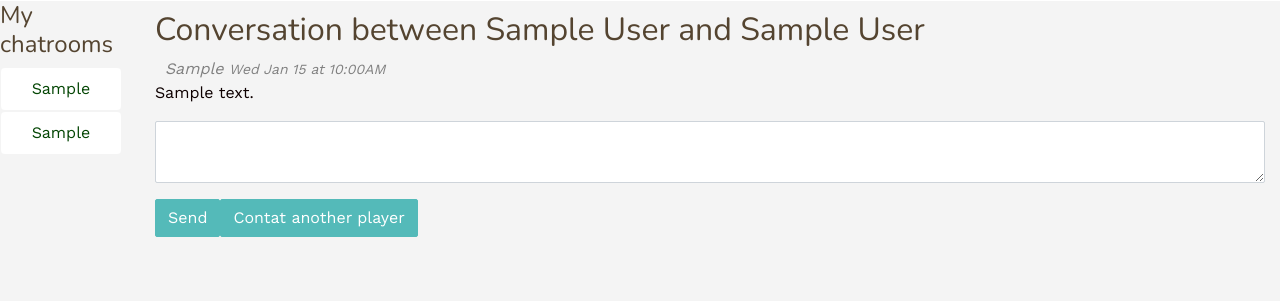
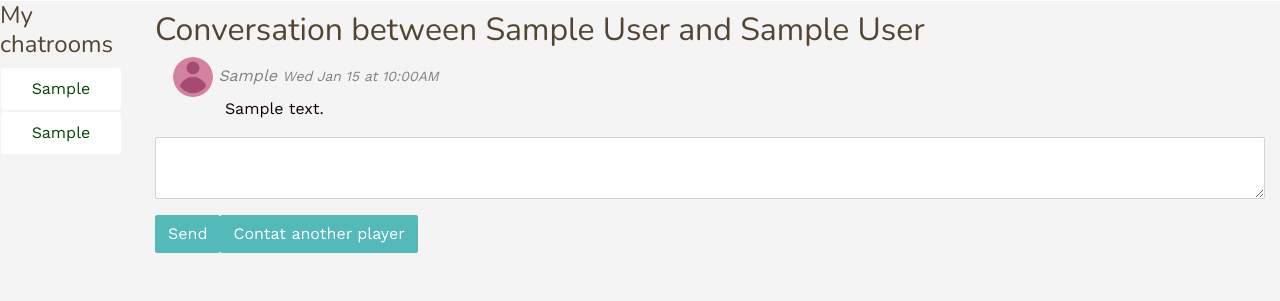
Before and after one commit to HatemC/sportify, a Rails app: page /chatrooms/1 in a window 1280 px wide. Shown: the part 85-386 px from the top of the page. Run offline with Rails 7, Linux system fonts and the light colour scheme; a user stored in the database is signed in; tables that the repository leaves empty hold one stand-in row (values such as "Sample post"); style sheets or scripts are compiled from the project's sources; parts of the project's set-up code (start-up, migrations or seed data) failed here and were passed over; some libraries are stand-ins or nearby versions.

Commit message:
map bug fix and picture on conversations

```diff
--- a/app/assets/stylesheets/components/_avatar.scss
+++ b/app/assets/stylesheets/components/_avatar.scss
@@ -27,3 +27,10 @@
   margin-left: auto;
   margin-right: auto;
 }
+
+.avatar-right {
+  width: 40px;
+  border-radius: 50%;
+  right: 200px;
+  position: absolute;
+}
--- a/app/assets/stylesheets/components/_conversation.scss
+++ b/app/assets/stylesheets/components/_conversation.scss
@@ -21,5 +21,39 @@ display:flex
 
 .conversation-box {
 display: flex;
+position: relative;
 
 }
+
+.conv-message {
+margin-left: 70px;
+}
+
+.conv-message-right {
+  right: 70px;
+  position: absolute;
+
+}
+
+.container-message {
+  flex-direction: column;
+  margin-top: 10px;
+}
+
+.user-right {
+  position: absolute;
+  right: 160px;
+}
+
+.data-right {
+position: absolute;
+right: 200px;
+}
+
+.container-chatroom {
+    position: relative;
+}
+
+#zone-content {
+  box-sizing: 30px;
+}
--- a/app/javascript/controllers/show_event_controller.js
+++ b/app/javascript/controllers/show_event_controller.js
@@ -6,9 +6,4 @@ export default class extends Controller {
   console.log(this.show-eventTarget);
   }
 
-  show() {
-    redirect_to event_path(event.id);
-
-  }
-
 }
--- a/app/views/chatrooms/show.html.erb
+++ b/app/views/chatrooms/show.html.erb
@@ -20,25 +20,49 @@
     <h2> Conversation between <%= @chatroom.sender.name %> and <%= @chatroom.recepient.name %></h2>
     <div id="messages" data-chatroom-id="<%= @chatroom.id %>">
       <% @chatroom.messages.each do |message| %>
-      <div class="message-container" id="message-<%= message.id %>">
+      <div id="message-<%= message.id %>" position:relative>
+        <% if message.user == current_user %>
             <i class="author">
               <span>
+                <%  if message.user.photo.key.nil? %>
+                  <%= image_tag "default_profil.png", crop: :fill,  class: "avatar" %>
+                <% else  %>
+                  <%= cl_image_tag message.user.photo.key, crop: :fill,  class: "avatar" %>
+                <% end  %>
                 <%= message.user.first_name %>
                 </span>
                 <small>
                   <%= message.created_at.strftime("%a %b %e at %l:%M%p") %>
                 </small>
               </i>
-          <p>
+              <p class="conv-message">
                 <%= message.content %>
               </p>
+        <% else%>
+            <i class="author">
+              <span>
+                <%  if message.user.photo.key.nil? %>
+                  <%= image_tag "default_profil.png", crop: :fill,  class: "avatar" %>
+                <% else  %>
+                  <%= cl_image_tag message.user.photo.key, crop: :fill,  class: "avatar" %>
+                <% end  %>
+                  <%= message.user.first_name %>
+                </span>
+                <small>
+                  <%= message.created_at.strftime("%a %b %e at %l:%M%p") %>
+                </small>
+              </i>
+                <p class="conv-message">
+                  <%= message.content %>
+                </p>
+        <%end%>
         </div>
       <% end %>
     </div>
 
 
     <%= simple_form_for [ @chatroom, @message ] do |f| %>
-    <%= f.input :content, label: false %>
+    <%= f.input :content, label: false,  id:'zone-content' %>
     <div class="btn-message-inline">
       <%= f.button :submit, "Send", class:'btn btn-primary' %>
       <% end %>
```
Also changed, not shown: app/javascript/controllers/hello_controller.js (added, +18 -0 lines). Lines whose indentation alone changed are shown as unchanged.
